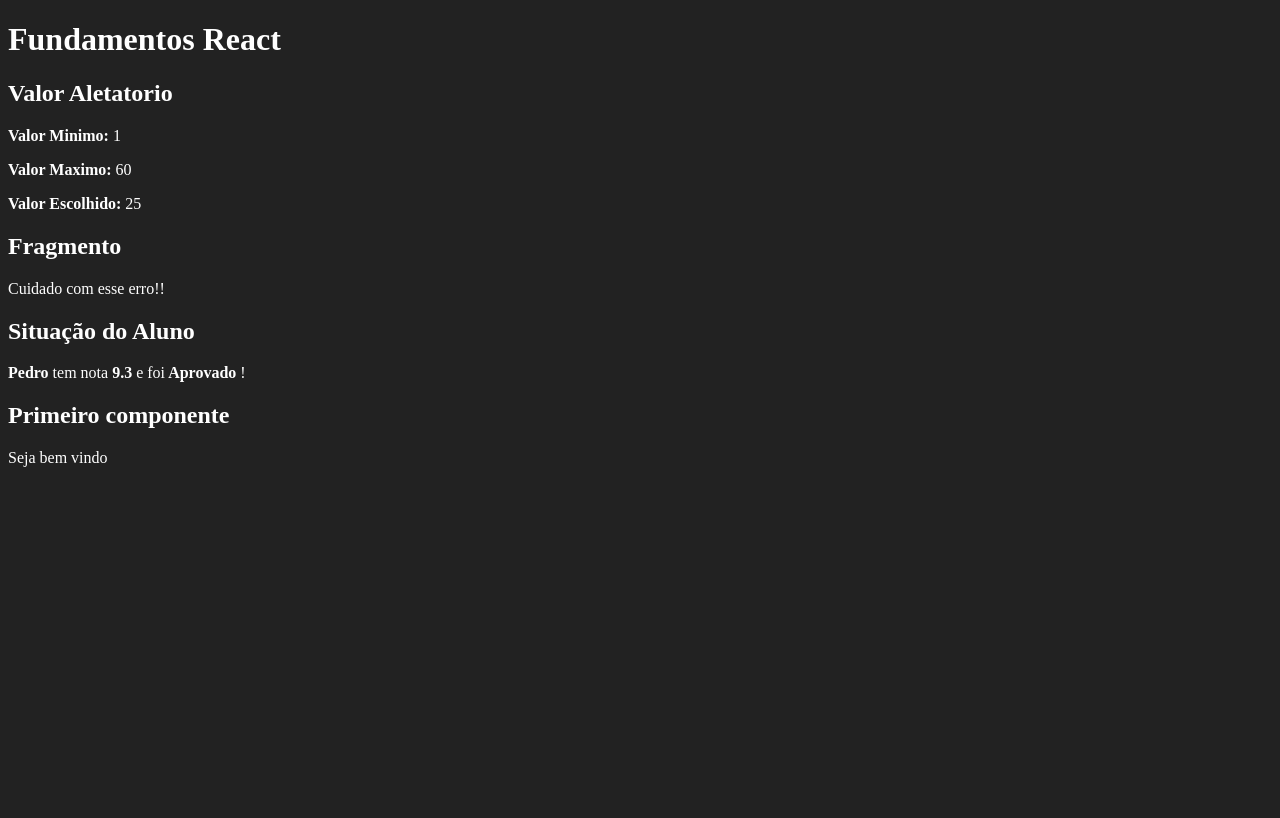
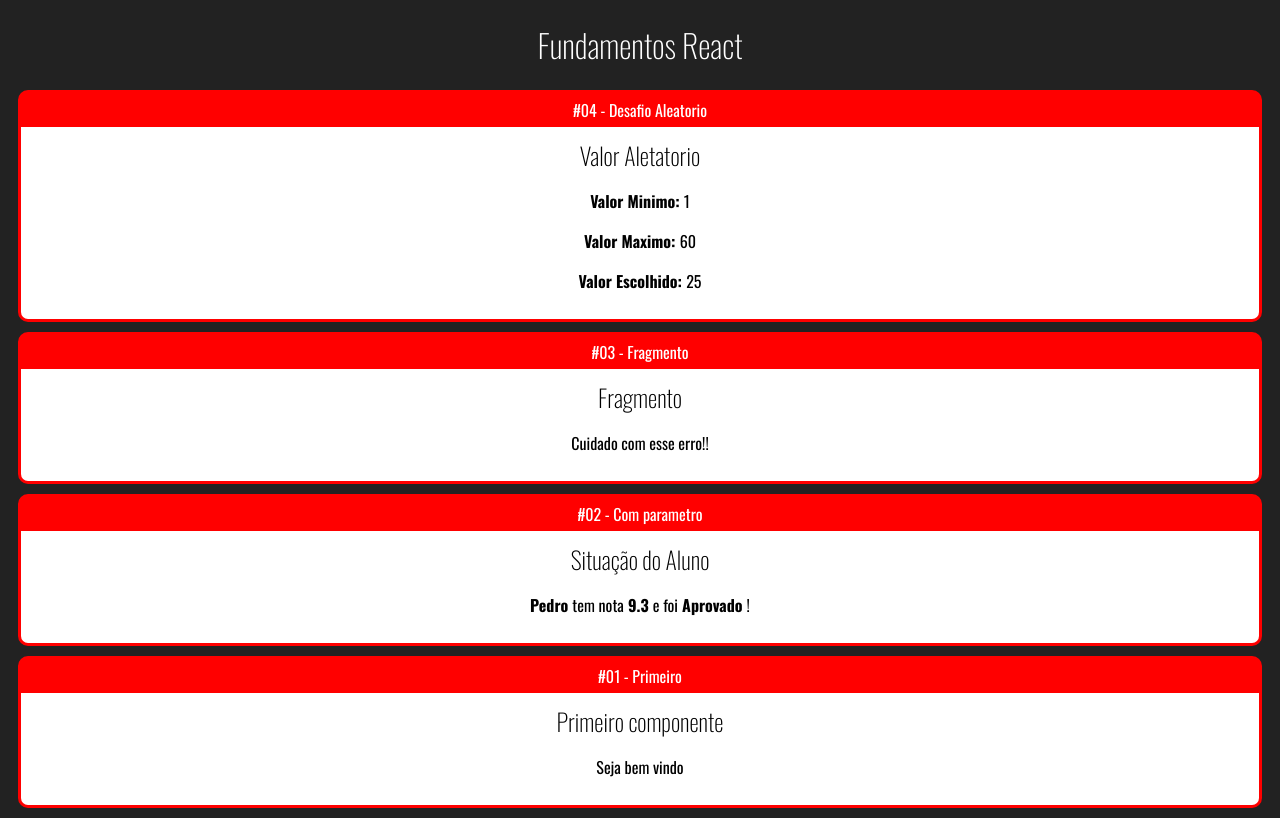
Before and after one commit to Ricardo-Lucena-Clear/Fundamentos-React, a React (Create React App) app: page / in a window 1280 px wide. Built offline with nearby package versions, Linux system fonts and the light colour scheme.

Commit message:
Component Card #01

```diff
--- a/public/index.html
+++ b/public/index.html
@@ -11,6 +11,9 @@
     />
     <link rel="apple-touch-icon" href="%PUBLIC_URL%/logo192.png" />
     <link rel="manifest" href="%PUBLIC_URL%/manifest.json" />
+    <link rel="preconnect" href="https://fonts.googleapis.com">
+<link rel="preconnect" href="https://fonts.gstatic.com" crossorigin>
+<link href="https://fonts.googleapis.com/css2?family=Oswald:wght@200;300;400;500;600;700&display=swap" rel="stylesheet">
     <title>React App</title>
   </head>
   <body>
--- a/src/App.jsx
+++ b/src/App.jsx
@@ -1,4 +1,5 @@
 import React from "react";
+import Card from "./components/layout/Card";
 import Primeiro from './components/basicos/Primeiro';
 import ComParametro from './components/basicos/ComParametro';
 import Fragmento from './components/basicos/Fragmento';
@@ -8,12 +9,31 @@
 export default () => (
     <div id="app">
         <h1>Fundamentos React</h1>
-    <Aleatorio min={1} max= {60}/>
+
+        <Card titulo="#04 - Desafio Aleatorio">
+
+            <Aleatorio min={1} max={60} />
+
+        </Card>
+
+        <Card titulo="#03 - Fragmento">
+
         <Fragmento />
+
+        </Card>
+
+        <Card titulo="#02 - Com parametro">
 
         <ComParametro titulo="Situação do Aluno" aluno="Pedro" nota={9.3} />
 
+        </Card>
+
+        <Card titulo="#01 - Primeiro">
+
         <Primeiro></Primeiro>
+
+        </Card>
+
 
     </div>
 );
--- /dev/null
+++ b/src/components/layout/Card.css
@@ -0,0 +1,18 @@
+.Card {
+    background-color:  red;
+    border: 3px solid red;
+    border-radius: 10px;
+    overflow: hidden;
+    margin: 10px;
+}
+.Card .Title{
+   padding: 5px 0px;
+   display: flex;
+   justify-content: center;
+}
+.Card .Content{
+    background-color: #fff;
+    color: #000;
+    padding: 10px;
+
+}
--- /dev/null
+++ b/src/components/layout/Card.jsx
@@ -0,0 +1,13 @@
+import React from "react";
+import "./Card.css"
+
+export default (props) =>{
+    return (
+        <div className="Card">
+        <div className="Title">{props.titulo}</div>
+        <div className="Content">
+            {props.children}
+        </div>
+        </div>
+    )
+}
--- a/src/index.css
+++ b/src/index.css
@@ -1,4 +1,13 @@
 body{
+    font-family: Oswald;
     background-color: #222;
-    color: #fff
+    color: #fff;
+    text-align: center;
+
 }
+h1, h2, h3 {
+    font-weight: 200;
+}
+h2, h3 {
+    margin: 0;
+}
```
Lines whose indentation alone changed are shown as unchanged.
